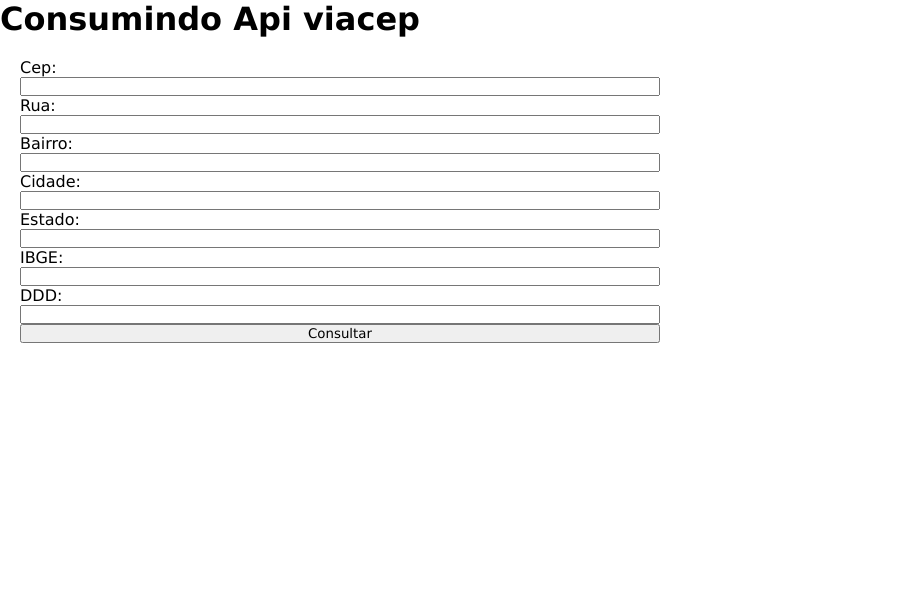
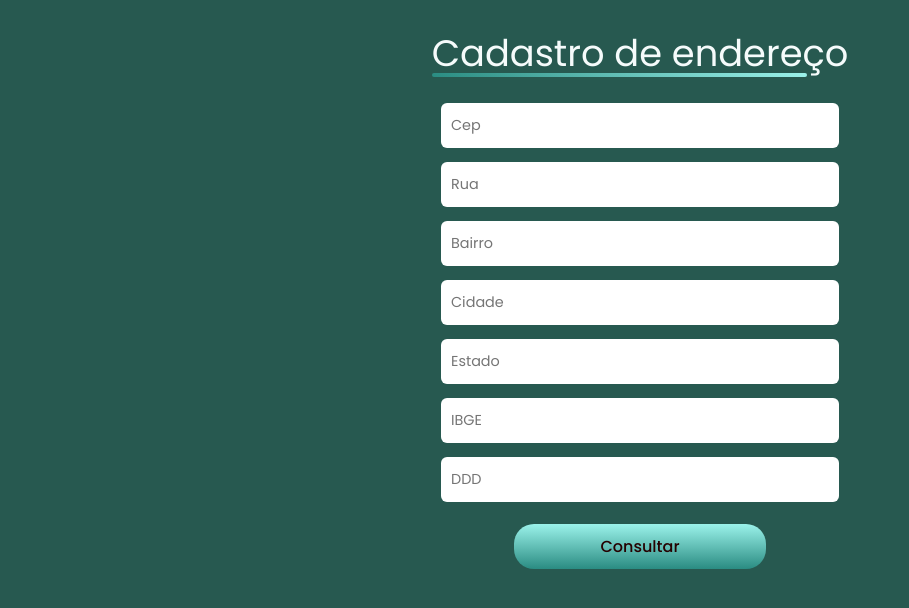
Before and after one commit to eduardaisabele/form_viacep, a plain HTML site: page index.html in a window 1280 px wide. Shown: the whole page, without its empty margins (0-909 px from the left). Drawn offline with Linux system fonts and the light colour scheme.

Commit message:
add style

```diff
--- a/css/style.css
+++ b/css/style.css
@@ -1,13 +1,68 @@
+@import url('https://fonts.googleapis.com/css2?family=Poppins:ital,wght@0,100;0,300;0,400;0,500;0,600;0,700;0,800;0,900;1,100;1,200;1,300;1,400;1,500;1,600;1,700;1,800;1,900&display=swap');
 * {
     margin: 0;
     padding: 0;
-    font-family: 'Lucida Sans', sans-serif;
+    font-family: 'Poppins', sans-serif;
+}
 
+body {
+    background-color: #275950;
+    width: 100%;
+    height: 100vh;
+}
+
+.titulo {
+    font-weight: 400;
+    font-size: 2.3em;
+    color: #f5fbfb;
+    margin: 15px;
+    border-bottom: .5px;
+    position: relative;
+}
+
+.titulo::before {
+    content: '';
+    position: absolute;
+    height: 4px;
+    width: 375px;
+    bottom: 4px;
+    left: 0;
+    border-radius: 10px;
+    background: linear-gradient(45deg, #2A8C82, #9BF2EA);
 }
 
 main {
     display: flex;
     flex-direction: column;
-    width: 50%;
-    padding: 20px;
+    align-items: center;
+    padding: 10px;
 }
+
+input {
+    border: none;
+    border-radius: 6px;
+    margin: 7px;
+    padding: 10px;
+    width: 30%;
+    height: 25px;
+    font-size: .9em;
+}
+
+.btn {
+    background: linear-gradient(0deg, #2A8C82, #9BF2EA);
+    color: #260101;
+    border: none;
+    border-radius: 20px;
+    cursor: pointer;
+    font-weight: 500;
+    font-size: 1em;
+    margin: 15px;
+    padding: 10px;
+    transition: .5s ease-in-out;
+    width: 20%;
+}
+
+.btn:hover {
+    background: linear-gradient(0deg, #260101, #275950);
+    color: #9BF2EA;
+}
--- a/index.html
+++ b/index.html
@@ -8,24 +8,16 @@
     <title>Document</title>
 </head>
 <body>
-    <h1>Consumindo Api viacep</h1>
     <main>
-        <label>Cep:</label>
-        <input type="text" name="cep" id="cep">
-        <label>Rua:</label>
-        <input type="text" name="rua" id="rua">
-        <label>Bairro:</label>
-        <input type="text" name="bairro" id="bairro">
-        <label>Cidade:</label>
-        <input type="text" name="cidade" id="cidade">
-        <label>Estado:</label>
-        <input type="text" name="estado" id="estado">
-        <label>IBGE:</label>
-        <input type="text" name="ibge" id="ibge">
-        <label>DDD:</label>
-        <input type="number" name="ddd" id="ddd">
-
-        <button id="btn-consulta">Consultar</button>
+        <h1 class="titulo">Cadastro de endereço</h1>
+        <input type="text" name="cep" id="cep"  placeholder="Cep">
+        <input type="text" name="rua" id="rua" placeholder="Rua">
+        <input type="text" name="bairro" id="bairro" placeholder="Bairro">
+        <input type="text" name="cidade" id="cidade" placeholder="Cidade">
+        <input type="text" name="estado" id="estado" placeholder="Estado">
+        <input type="text" name="ibge" id="ibge" placeholder="IBGE">
+        <input type="number" name="ddd" id="ddd" placeholder="DDD">
+        <button id="btn-consulta" class="btn">Consultar</button>
     </main>
 
     <script src="js/main.js"></script>
```
